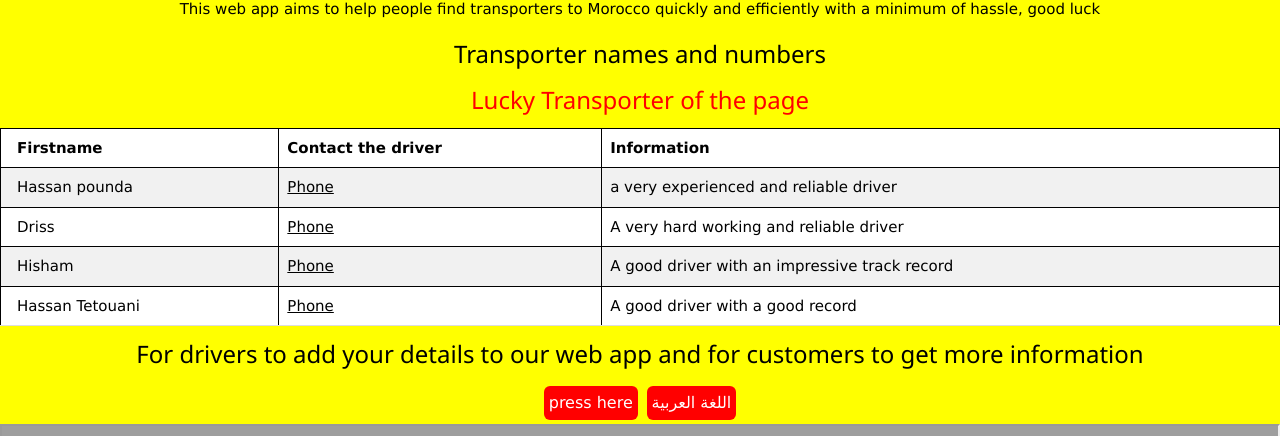
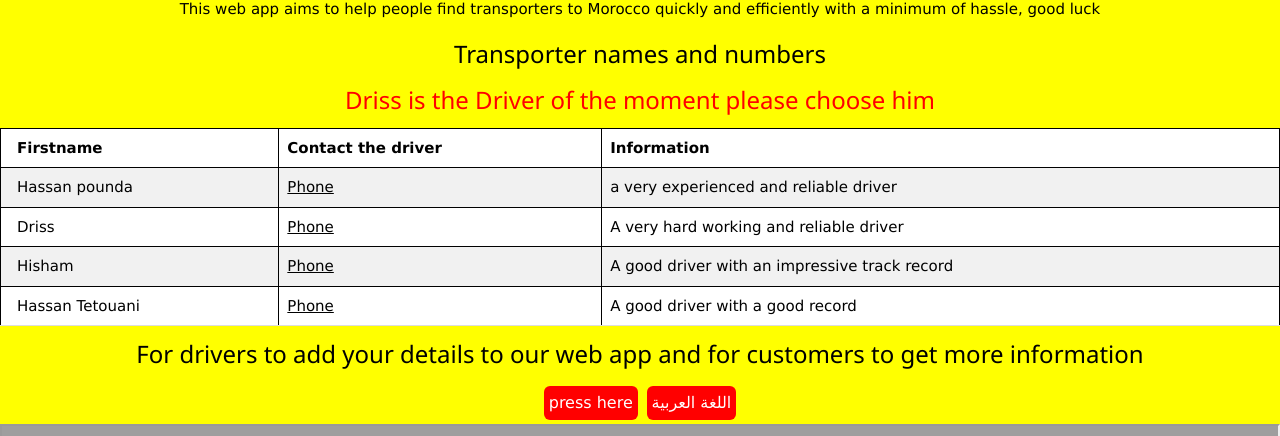
Before and after one commit to isamelb/transporter, a plain HTML site: page index.html in a window 1280 px wide. Shown: the part 364-800 px from the top of the page. Drawn offline with nearby package versions, Linux system fonts and the light colour scheme; grey boxes are pictures that could not be loaded.

Commit message:
Add files via upload

```diff
--- a/index.html
+++ b/index.html
@@ -140,7 +140,7 @@ var items = new Array();
  items[5]=" We aim to make life easy for Drivers and Customers alike"
  items[6]=" To all Drivers, please check the accuracy of your phone numbers"
  items[7]=" To all drivers the more accurate the information, the more business"
- items[]="lpounda.com   lbounda.com   lpounda.com    lpounda.com     lpounda.com"
+ items[8]="lpounda.com   lbounda.com   lpounda.com    lpounda.com     lpounda.com"
 
  function rotater() {
      document.getElementById("display_driver").innerHTML = items[current];
```
